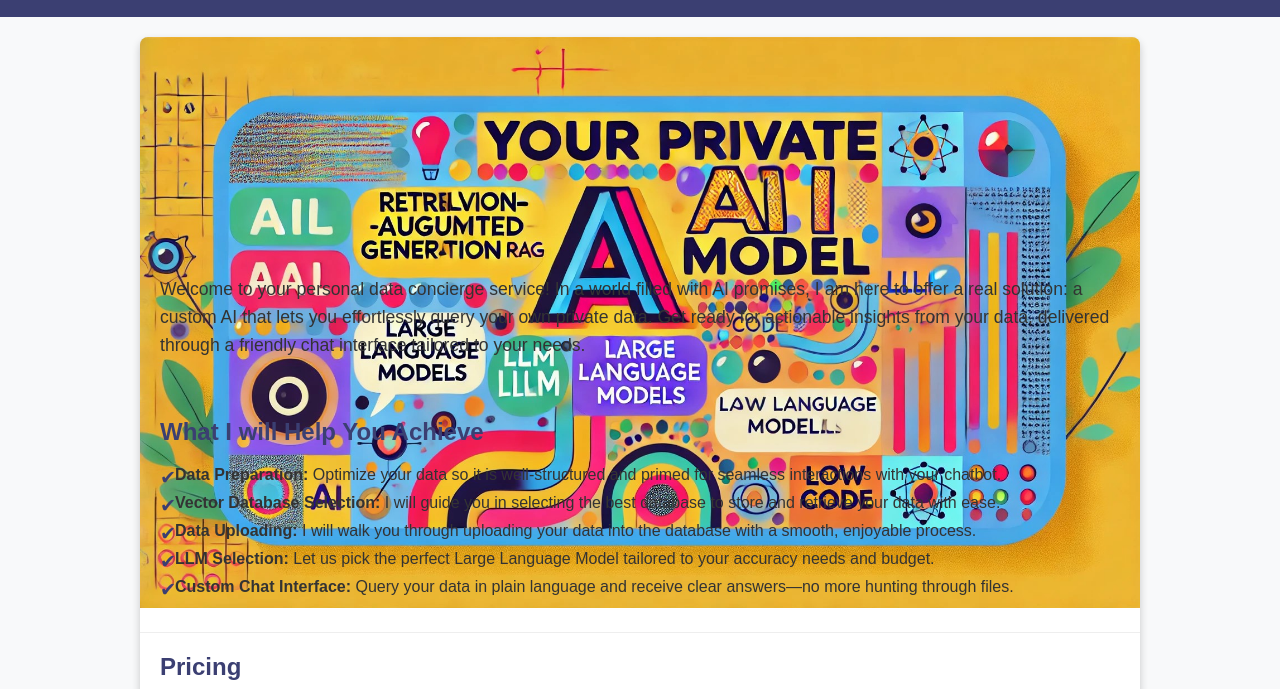
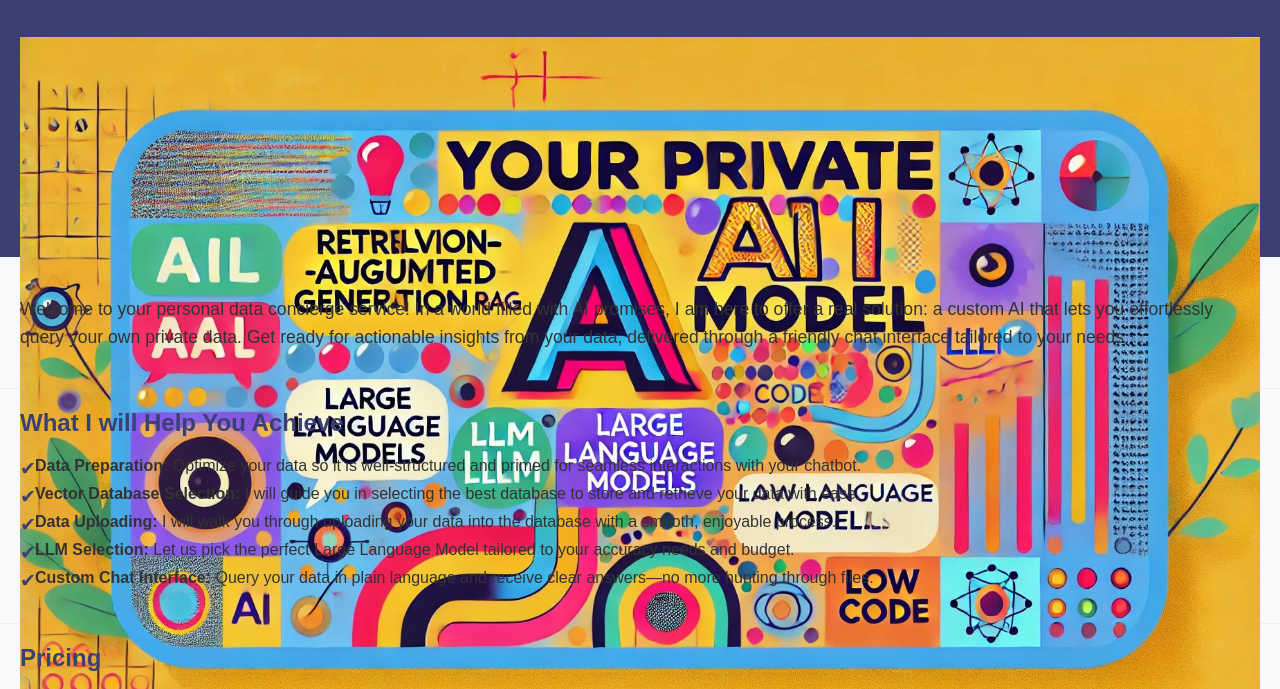
Before and after one commit to ypaim/bonet, a website: page src/index.html in a window 1280 px wide. Shown: the part 60-749 px from the top of the page. Drawn offline with Linux system fonts and the light colour scheme.

Commit message:
Update index.html

```diff
--- a/src/index.html
+++ b/src/index.html
@@ -93,10 +93,10 @@
     <header>
         <h1>Create a Custom AI-Powered Chatbot for Your Private Data</h1>
     </header>
-    <div class="container">
+    <header>
         <div class="image-placeholder"><img src="./DALL·E 2024-11-05 11.51.58-Retrieval-Augmented Generation (RAG), Large L.jpg" alt="AI Banner - Retrieval Augmented Generation, LLM, Low Code" width="100%">
-</div>
-
+        </div>
+    </header>
         <section>
             <p>Welcome to your personal data concierge service! In a world filled with AI promises, I am here to offer a real solution: a custom AI that lets you effortlessly query your own private data. Get ready for actionable insights from your data, delivered through a friendly chat interface tailored to your needs.</p>
         </section>
```
